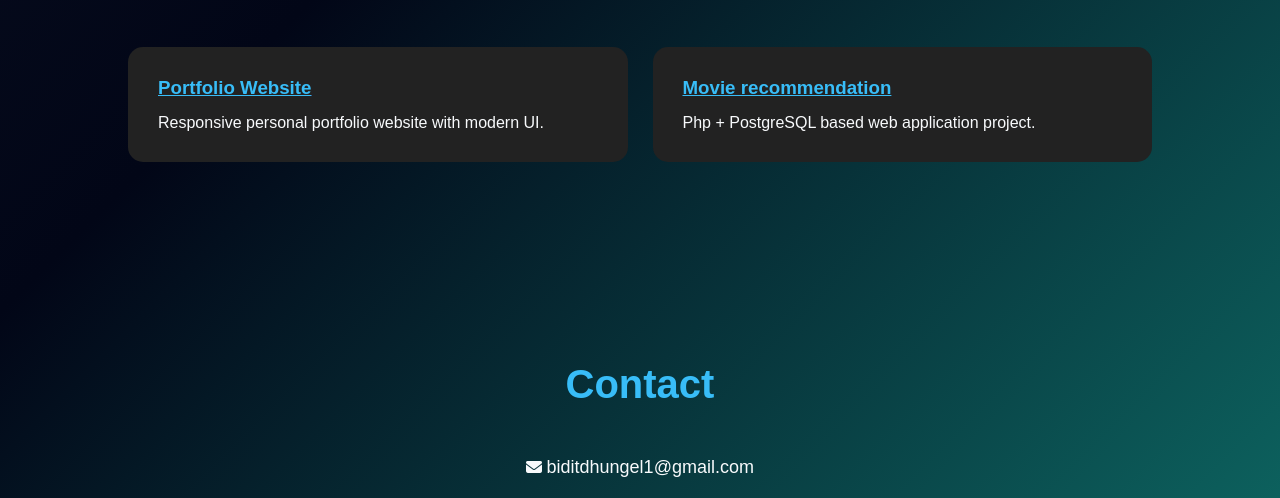
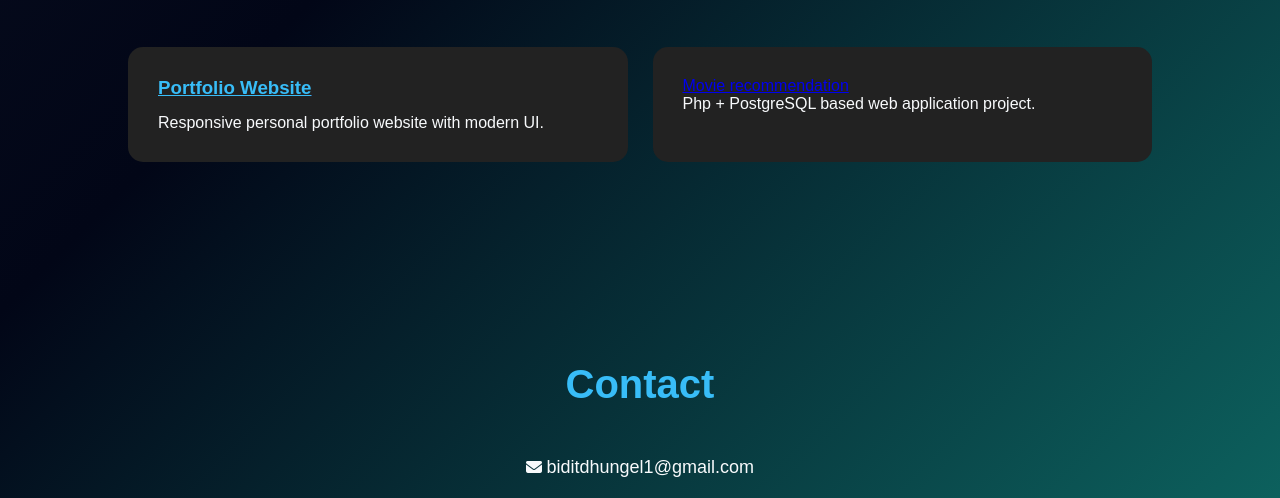
Before and after one commit to BiditDhungel/Personal_website, a plain HTML site: page index.html in a window 1280 px wide. Shown: the part 2468-2966 px from the top of the page. Drawn offline with Linux system fonts and the light colour scheme.

Commit message:
Make movie recommendation a clickable link

```diff
--- a/index.html
+++ b/index.html
@@ -186,7 +186,7 @@
       </div>
 
       <div class="project-card">
-        <h3>Movie recommendation</h3>
+        <a href = "http://bidit-dhungel.gt.tc/"<h3>Movie recommendation</h3></a>
         <p>
           Php + PostgreSQL based web application project.
         </p>
```
